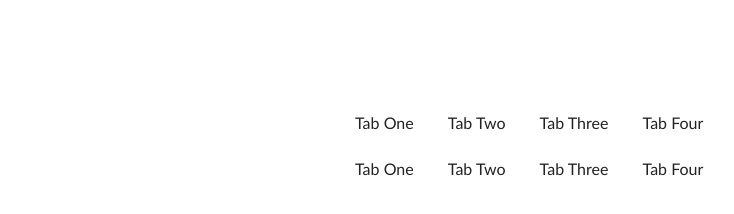
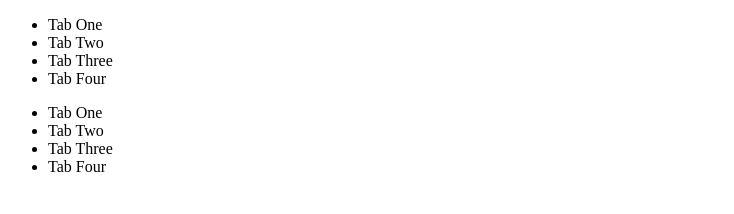
Before and after one commit to babakfp/easy-tab, a plain HTML site: page demo.html in a window 1280 px wide. Shown: the whole page, without its empty margins (0-734 px from the left). Drawn offline with Linux system fonts and the light colour scheme.

Commit message:
Update style.css

```diff
--- a/style.css
+++ b/style.css
@@ -11,41 +11,3 @@
 .content.current {
     display: block;
 }
-
-
-/*
-===
-    Not necessary
-===
-*/
-
-body {
-    width: 600px;
-    margin: 100px auto 0;
-    font-family: 'Trebuchet MS';
-    line-height: 1.6;
-}
-
-.tab-box {
-    margin: 0px;
-    padding: 0px;
-    list-style: none;
-}
-
-.tab-box .tab {
-    background: none;
-    color: #222;
-    display: inline-block;
-    padding: 10px 15px;
-    cursor: pointer;
-}
-
-.tab-box .tab.current {
-    background: #ededed;
-    color: #222;
-}
-
-.content {
-    background: #ededed;
-    padding: 15px;
-}
```
